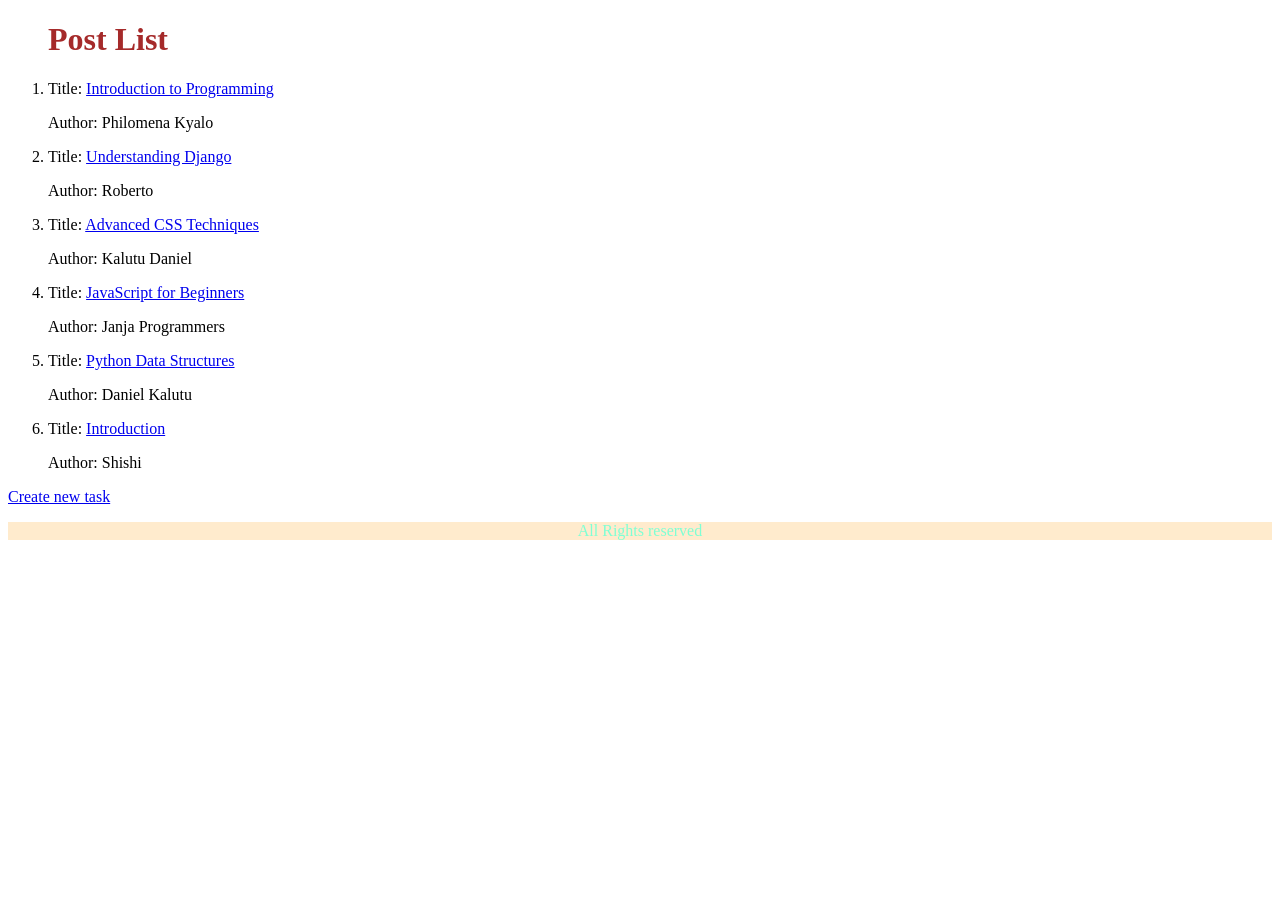
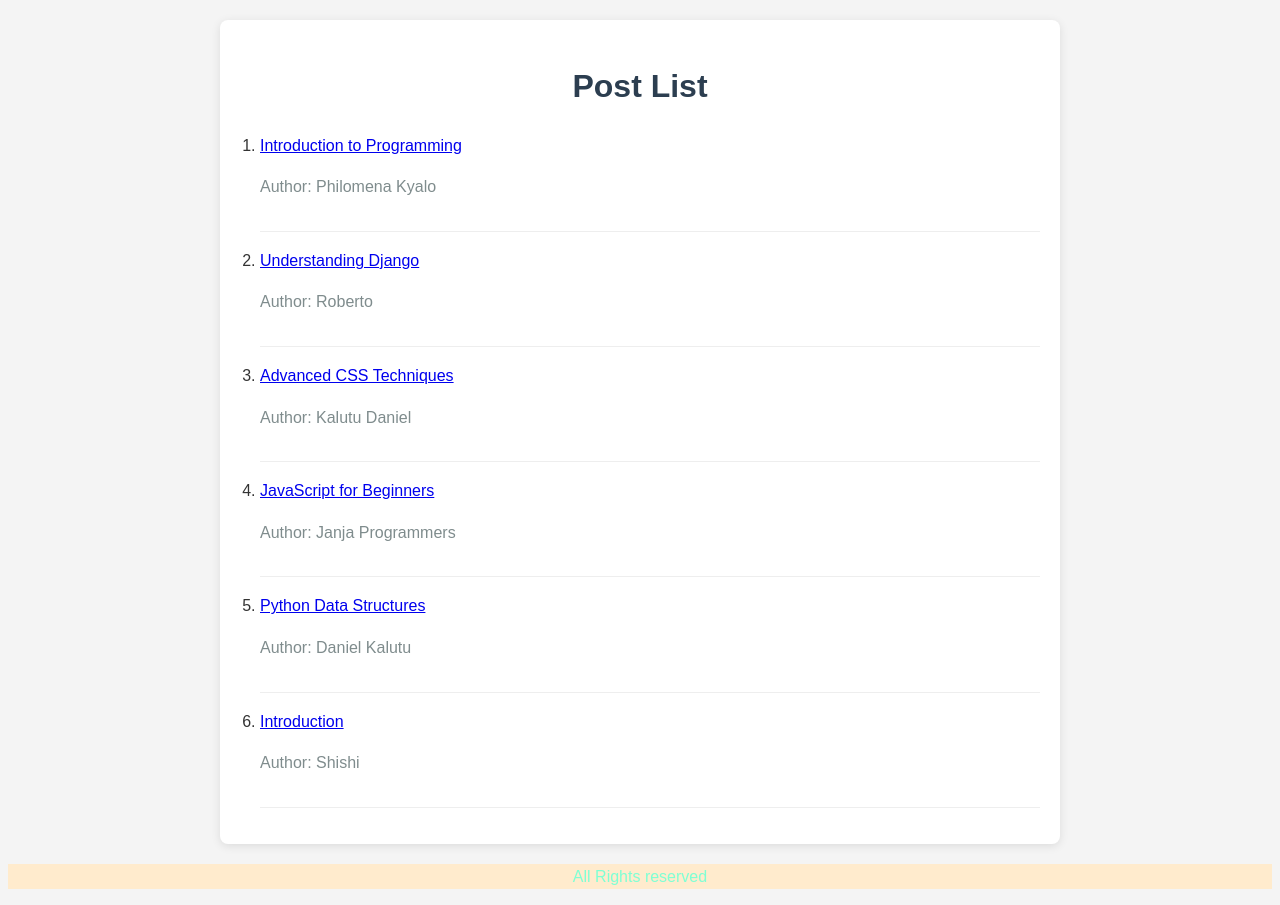
Before and after one commit to PhilomenaMusili/Blog-APP, a Django app: page /blog/ in a window 1280 px wide. Before the commit the page ends 540 px from the top, so only its background shows below. Run offline with Django 5.2, Linux system fonts and the light colour scheme; data comes from the database, SQL or seed files in the repository.

Commit message:
Assignment Two

```diff
--- a/blog/admin.py
+++ b/blog/admin.py
@@ -3,8 +3,8 @@ from .models import   Post
 # Register your models here.
 
 class PostAdmin(admin.ModelAdmin):
-    list_display = ('title', 'author', 'published_at', 'status')
+    list_display = ('title', 'author', 'date_created', 'status')
     search_fields = ('title', 'author', 'content')
-    list_filter = ('status', 'published_at', 'category')
+    list_filter = ('status', 'date_created', 'category')
 
 admin.site.register(Post,PostAdmin)
--- a/blog/forms.py
+++ b/blog/forms.py
@@ -5,4 +5,4 @@ from .models import Post
 class PostCreateForm(forms.ModelForm):
     class Meta:
         model = Post
-        fields = ['title','author','content', 'status','category','published_at','tags']
+        fields = ['title','author','content', 'status','category','date_created','tags']
--- a/blog/models.py
+++ b/blog/models.py
@@ -5,10 +5,11 @@ class Post(models.Model):
     title = models.CharField(max_length=200)
     author = models.CharField(max_length=100)
     content = models.TextField()
-    published_at = models.DateTimeField(default=timezone.now, blank=True)
+    date_created = models.DateTimeField(default=timezone.now, blank=True)
     category = models.CharField(max_length=100, blank=True)
     tags = models.CharField(max_length=200, blank=True)
     status = models.CharField(max_length=10, choices=[('draft', 'Draft'), ('published', 'Published')], default='draft')
 
+
     def __str__(self):
         return self.title
--- a/blog/templates/index.html
+++ b/blog/templates/index.html
@@ -1,17 +1,15 @@
 {% extends 'base.html' %} {% block content %}
-
-<!DOCTYPE html>
-
-<div>
-  <ol>
-    <h1>Post List</h1>
-    {%for post in posts%}
-    <li>
-      <p>Title: <a href="{%url 'detail' post.id%}">{{post.title}}</a></p>
-      <p>Author: {{post.author}}</p>
+<div class="post-list-container">
+  <h1 class="post-list-title">Post List</h1>
+  <ol class="post-list">
+    {% for post in posts %}
+    <li class="post-item">
+      <p class="post-title">
+        <a href="{% url 'detail' post.id %}">{{ post.title }}</a>
+      </p>
+      <p class="post-author">Author: {{ post.author }}</p>
     </li>
-    {%endfor%}
+    {% endfor %}
   </ol>
-  <a href="{% url 'create' %}">Create new task</a>
 </div>
 {% endblock content %}
--- a/blog/urls.py
+++ b/blog/urls.py
@@ -1,11 +1,9 @@
 from django.urls import path
 from . import views
 
+urlpatterns = [
 
-urlpatterns = [
-    path('create/', views.create_post, name='create'),
     path('', views.post_list, name='list'),
     path('detail/<int:id>/', views.post_detail, name='detail'),
-    path('update/<int:id>/', views.update_post, name='update'),
-    path('delete/<int:id>/', views.delete_post, name='delete'),
+
 ]
--- a/blog/views.py
+++ b/blog/views.py
@@ -1,7 +1,8 @@
-from django.shortcuts import render, get_object_or_404,redirect
+from django.shortcuts import render, get_object_or_404
 from .models import Post
 from .forms import PostCreateForm
 # Create your views here.
+
 def post_list(request):
     posts = Post.objects.all()
     title = 'list'
@@ -20,46 +21,3 @@ def post_detail(request, id):
         'title':title
     }
     return render(request, 'detail.html', context)
-
-def create_post(request):
-    if request.method == 'POST':
-        form = PostCreateForm(request.POST)
-        if form.is_valid():
-            form.save()
-            return redirect('list')
-    else:
-      form = PostCreateForm()
-    title = 'Create'
-    context = {
-        'form':form,
-        'title':title
-    }
-    return render(request, 'create.html', context)
-
-def update_post(request, id):
-    post = get_object_or_404(Post, id=id) #Toget specific task
-    if request.method == 'POST': #check if user request is post
-        form = PostCreateForm(request.POST, instance=post) #call form if true
-        if form.is_valid():
-          form.save()
-          return redirect('list')
-    else:
-        form = PostCreateForm(instance=post)
-    title = 'Update'
-    context = {
-        'form':form,
-        'title':title
-    }
-    return render(request, 'update.html', context)
-
-def delete_post(request, id):
-    post = get_object_or_404(Post, id=id) #Toget specific task to delete
-    if request.method == 'POST': #check if user request is post
-          post.delete()
-          return redirect('list')
-    title = 'Delete'
-    context = {
-        'post' :post,
-        'title':title
-    }
-    return render(request, 'delete.html', context)
--- a/static/css/style.css
+++ b/static/css/style.css
@@ -1,6 +1,103 @@
-h1 {
-  color: brown;
+body {
+  font-family: "Arial", sans-serif;
+  line-height: 1.6;
+  background-color: #f4f4f4;
+  color: #333;
 }
+
+.post-detail-container {
+  max-width: 800px;
+  margin: 20px auto;
+  background-color: #fff;
+  padding: 20px;
+  border-radius: 8px;
+  box-shadow: 0 2px 10px rgba(0, 0, 0, 0.1);
+}
+
+.post-detail-title {
+  font-size: 32px;
+  color: #2c3e50;
+  margin-bottom: 20px;
+  text-align: center;
+}
+
+.post-meta p {
+  margin: 8px 0;
+  font-size: 16px;
+}
+
+.post-meta p strong {
+  color: #3498db;
+}
+
+.post-content {
+  margin-top: 20px;
+  font-size: 18px;
+  line-height: 1.8;
+  color: #2c3e50;
+  border-top: 1px solid #eee;
+  padding-top: 20px;
+}
+
+.back-link {
+  display: inline-block;
+  margin-top: 20px;
+  padding: 10px 15px;
+  background-color: #3498db;
+  color: #fff;
+  text-decoration: none;
+  border-radius: 5px;
+  transition: background-color 0.3s ease;
+}
+
+.back-link:hover {
+  background-color: #2980b9;
+}
+
+.post-list-container {
+  max-width: 800px;
+  margin: 20px auto;
+  background-color: #fff;
+  padding: 20px;
+  border-radius: 8px;
+  box-shadow: 0 2px 10px rgba(0, 0, 0, 0.1);
+}
+
+.post-list-title {
+  font-size: 32px;
+  color: #2c3e50;
+  margin-bottom: 20px;
+  text-align: center;
+}
+
+.post-list {
+  list-style-type: decimal;
+  padding-left: 20px;
+}
+
+.post-item {
+  margin-bottom: 15px;
+  padding-bottom: 15px;
+  border-bottom: 1px solid #eee;
+}
+
+.post-list-title a {
+  font-size: 20px;
+  color: #3498db;
+  text-decoration: none;
+  transition: color 0.3s ease;
+}
+
+.post-list-title a:hover {
+  color: #2980b9;
+}
+
+.post-author {
+  font-size: 16px;
+  color: #7f8c8d;
+  margin-top: 5px;
+}
+
 footer {
   background-color: blanchedalmond;
   color: aquamarine;
```
Also changed, not shown: blog/templates/create.html (deleted, +0 -9 lines), blog/templates/delete.html (deleted, +0 -10 lines), blog/templates/detail.html (+15 -13 lines), blog/templates/update.html (deleted, +0 -10 lines), blog/migrations/0005_rename_published_at_post_date_created.py (added), db.sqlite3.
